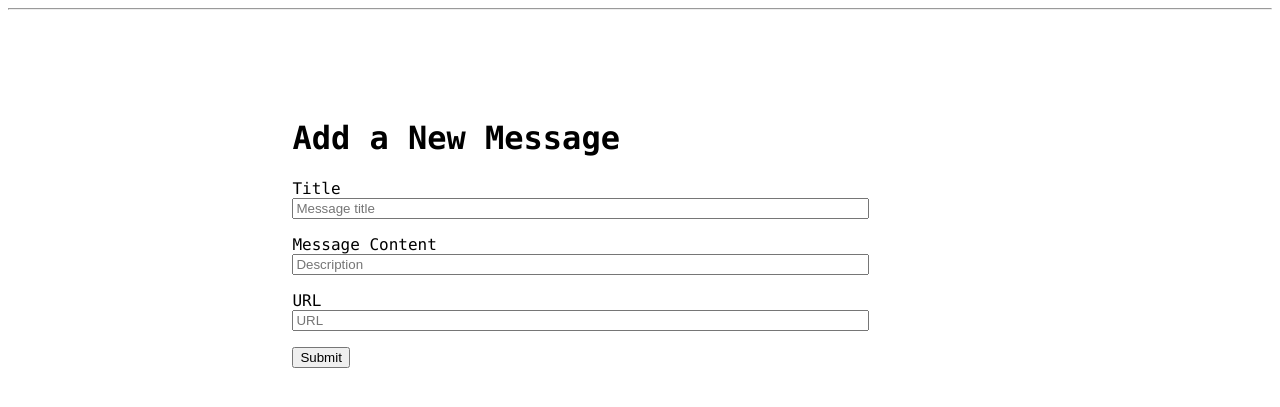
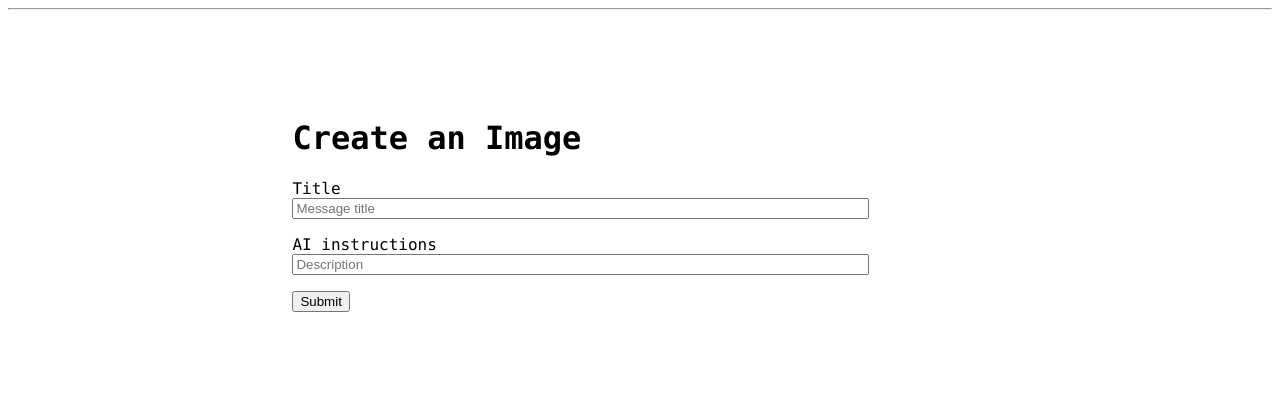
Before and after one commit to ferbcn/Flask-DallE, a Flask app: page /create/ in a window 1280 px wide. Shown: the part 64-471 px from the top of the page. Run offline with Flask 2, Linux system fonts and the light colour scheme.

Commit message:
openai picture creation

```diff
--- a/app.py
+++ b/app.py
@@ -1,21 +1,25 @@
 # app.py
 from flask import Flask, render_template, request, url_for, flash, redirect
+import openai
+import os
+
+openai.api_key = os.getenv("OPENAI_KEY")
 
 app = Flask(__name__)
 app.config['SECRET_KEY'] = 'fb432487413e7ef019fe2000b2fe94277565b7218be4e100'
 
-images = [  {'title': 'Lasting Rainbow',
+images = [{'title': 'Lasting Rainbow',
          'content': 'Hello World',
-         'url': 'miro.jpg'},
+         'url': 'static/images/miro.jpg'},
         {'title': 'Superb Firework',
          'content': 'Hello Flask',
-         'url': 'rock.jpg'},
+         'url': 'static/images/rock.jpg'},
         ]
 
 
 @app.route('/')
 def index():
-    return render_template('index.html', images=images)
+    return render_template('index.html', images=list(reversed(images)))
 
 
 @app.route('/create/', methods=('GET', 'POST'))
@@ -23,7 +27,7 @@ def create():
     if request.method == 'POST':
         title = request.form['title']
         content = request.form['content']
-        url = request.form['url']
+        url = get_image_url(content)
 
         if not title:
             flash('Title is required!')
@@ -36,6 +40,12 @@ def create():
     return render_template('create.html')
 
 
+def get_image_url(prompt):
+    """Get the image from the prompt."""
+    response = openai.Image.create(prompt=prompt, n=1, size="1024x1024")
+    image_url = response["data"][0]["url"]
+    return image_url
+
 if __name__ == '__main__':
     # Threaded option to enable multiple instances for multiple user access support
     app.run(threaded=True, port=5000, debug=True)
--- a/templates/create.html
+++ b/templates/create.html
@@ -5,7 +5,7 @@
 <div class="container">
   <div id="form_parent">
     <div id="form_child">
-        <h1>{% block title %} Add a New Message {% endblock %}</h1>
+        <h1>{% block title %} Create an Image {% endblock %}</h1>
         <form method="post">
             <label for="title">Title</label>
             <br>
@@ -14,18 +14,11 @@
                    value="{{ request.form['title'] }}"></input>
             <br>
 
-            <label for="content">Message Content</label>
+            <label for="content">AI instructions</label>
             <br>
             <input id="form_field" type="text" name="content"
                    placeholder="Description"
                    value="{{ request.form['content'] }}"></input>
-            <br>
-
-            <label for="url">URL</label>
-            <br>
-            <input id="form_field" type="text" name="url"
-                   placeholder="URL"
-                   value="{{ request.form['url'] }}"></input>
             <br>
             <button type="submit">Submit</button>
         </form>
```
